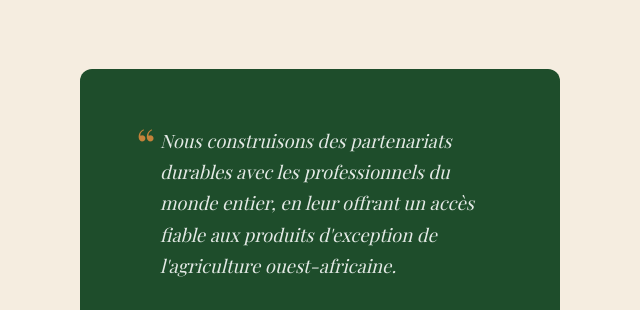
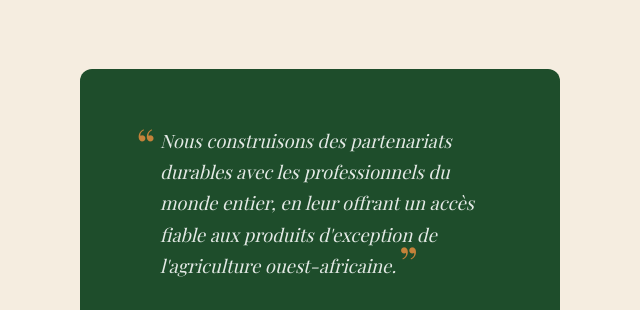
Before and after one commit to vrccbrycth-design/ast-trade, a plain HTML site: page index.html in a window 1280 px wide. Shown: the part 1483-1793 px from the top of the page, 616-1256 px from the left. Drawn offline with nearby package versions, Linux system fonts and the light colour scheme; a web font is replaced by a local one.

Commit message:
fix: add closing quotation mark on about-quote

```diff
--- a/style.v3.css
+++ b/style.v3.css
@@ -712,6 +712,16 @@
       color: var(--ocre);
       line-height: 1;
       font-style: normal
+    }
+
+    .about-quote::after {
+      content: '\201D';
+      font-size: 3rem;
+      color: var(--ocre);
+      line-height: 0;
+      vertical-align: -.6rem;
+      font-style: normal;
+      margin-left: .15rem
     }
 
     /* B2B: Certifications row */
```
